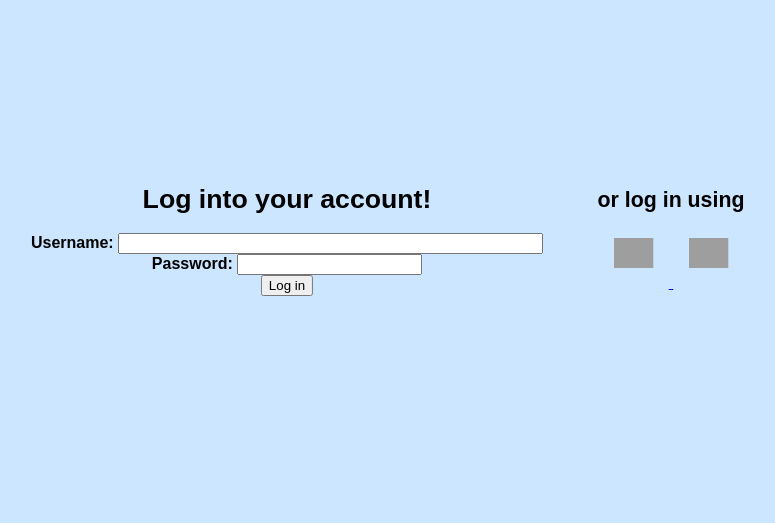
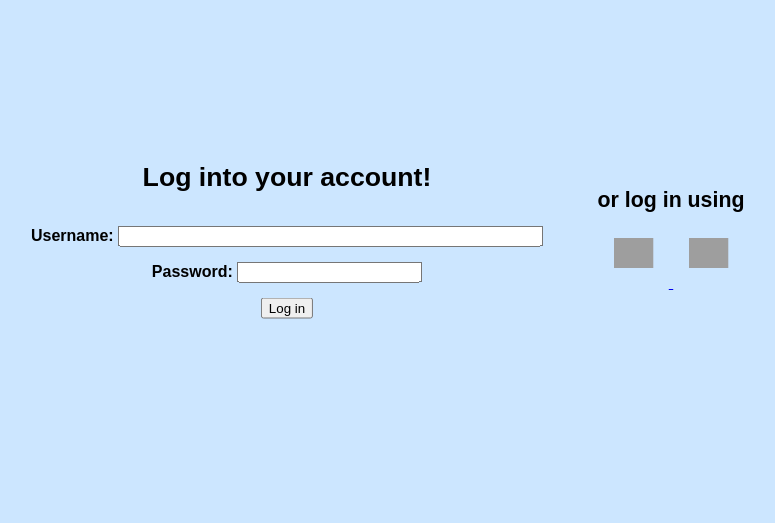
Before and after one commit to Hippodoodle/clicker.png, a Django app: page /clicker_app/login/ in a window 1280 px wide. Shown: the part 107-630 px from the top of the page, without its empty margins (356-1131 px from the left). Run offline with Django 3.2, Linux system fonts and the light colour scheme; some libraries are stand-ins or nearby versions; grey boxes are pictures that could not be loaded.

Commit message:
finished login page

```diff
--- a/static/stylesheet.css
+++ b/static/stylesheet.css
@@ -150,3 +150,7 @@ table{
 	padding-left:15px;
 	padding-right:15px;
 }
+
+.input-box{
+	margin: 15px 15px;
+}
--- a/templates/clicker_app/login.html
+++ b/templates/clicker_app/login.html
@@ -16,15 +16,20 @@
 
 <form id="login_form" method="post" action="{% url 'clicker_app:login' %}">
     {% csrf_token %}
+    <div class=input-box>
         Username: <input type="text" name="username" value="" size="50" />
         <br />
+    </div>
+    <div class=input-box>
         Password: <input type="password" name="password" value="" size="20" />
         <br />
+    </div>
 
-        <input type="submit" value="Log in" />
+    <input type="submit" value="Log in" size=16/>
 
 </form>
 </div>
+
 <div class="socials">
     <h3>or log in using</h3>
 
@@ -35,7 +40,6 @@
     <a href="{% provider_login_url 'google' %}">
     <img class="socials-logo" src="https://upload.wikimedia.org/wikipedia/commons/thumb/5/53/Google_%22G%22_Logo.svg/512px-Google_%22G%22_Logo.svg.png" />
     </a>
-
 </div>
 
 <div class="bottom-left">
```
Lines whose indentation alone changed are shown as unchanged.
